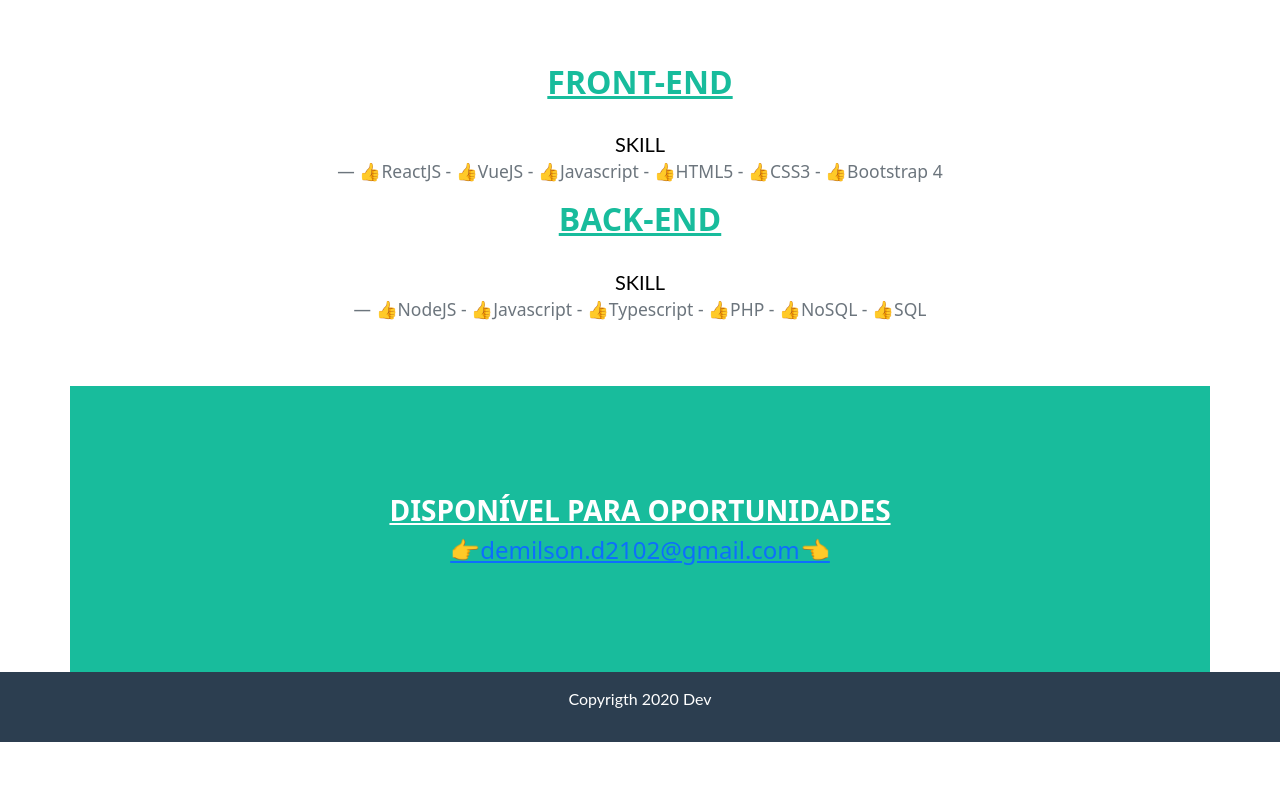
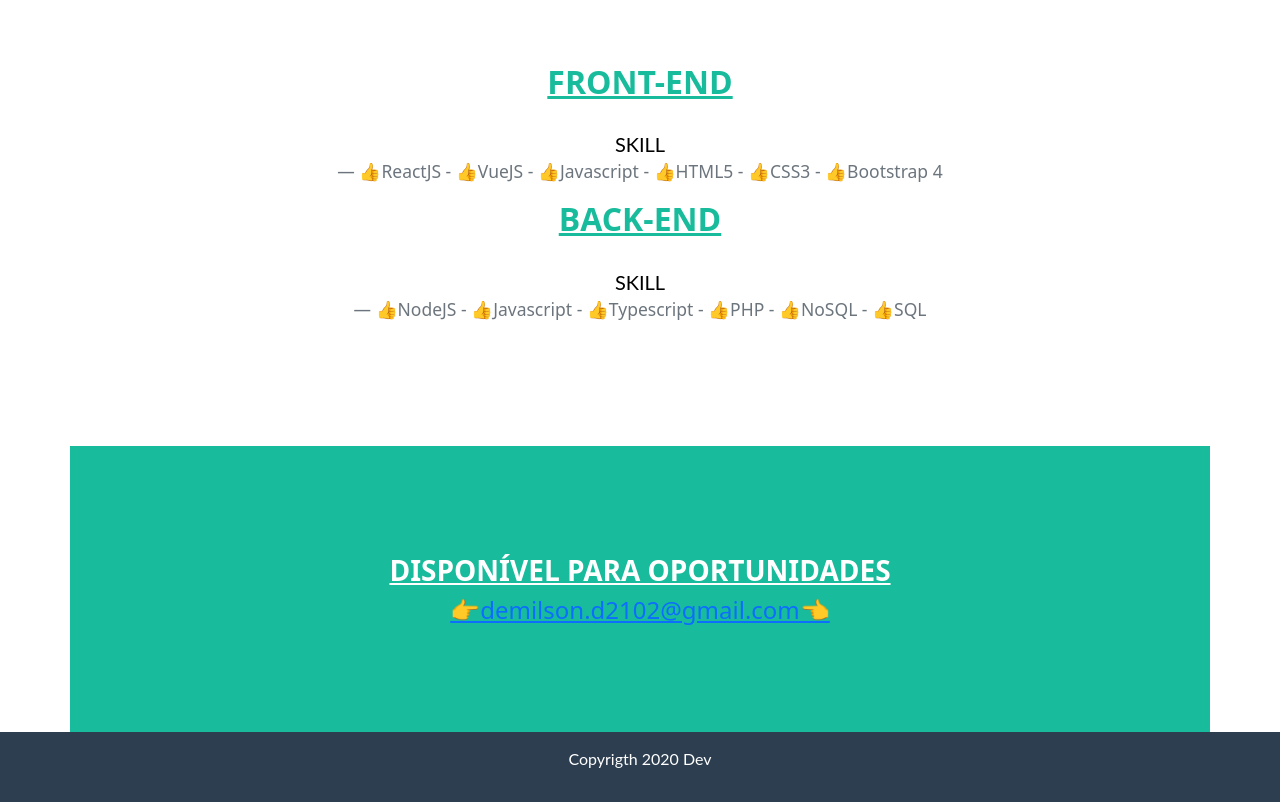
Before and after one commit to DemilsonPereira/portfolio, a plain HTML site: page index.html in a window 1280 px wide. Shown: the part 1798-2600 px from the top of the page. Before the commit the page ends 2540 px from the top, so only its background shows below. Drawn offline with nearby package versions, Linux system fonts and the light colour scheme.

Commit message:
Endpoint correção com o padding.

```diff
--- a/index.html
+++ b/index.html
@@ -160,7 +160,7 @@
         <h2 class="jumbotron-heading text-center titulosVerdes">Back-End</h2>
         <blockquote class="blockquote text-center">
             <p style="padding-bottom: 15px" class="mb-0">SKILL</p>
-            <footer class="blockquote-footer">👍NodeJS - 👍Javascript - 👍Typescript - 👍PHP - 👍NoSQL - 👍SQL</footer>
+            <footer style="padding-bottom: 60px"class="blockquote-footer">👍NodeJS - 👍Javascript - 👍Typescript - 👍PHP - 👍NoSQL - 👍SQL</footer>
         </blockquote>
 
     </section>
```
